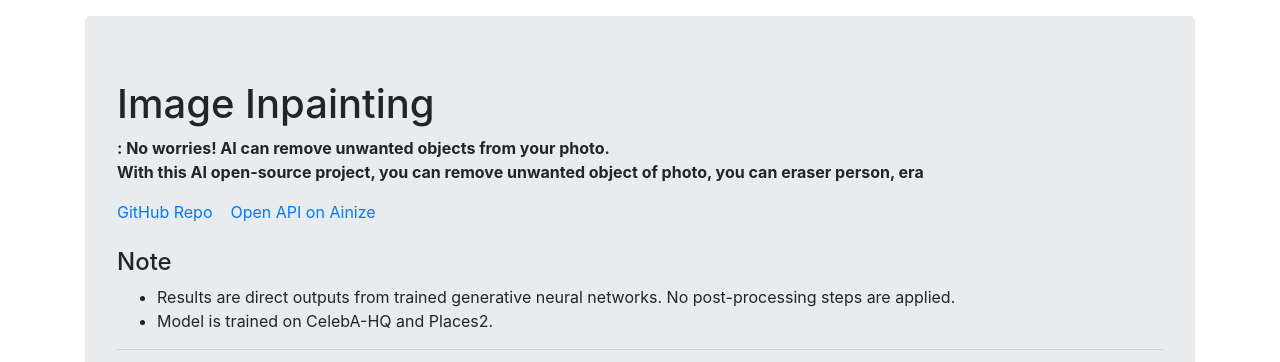
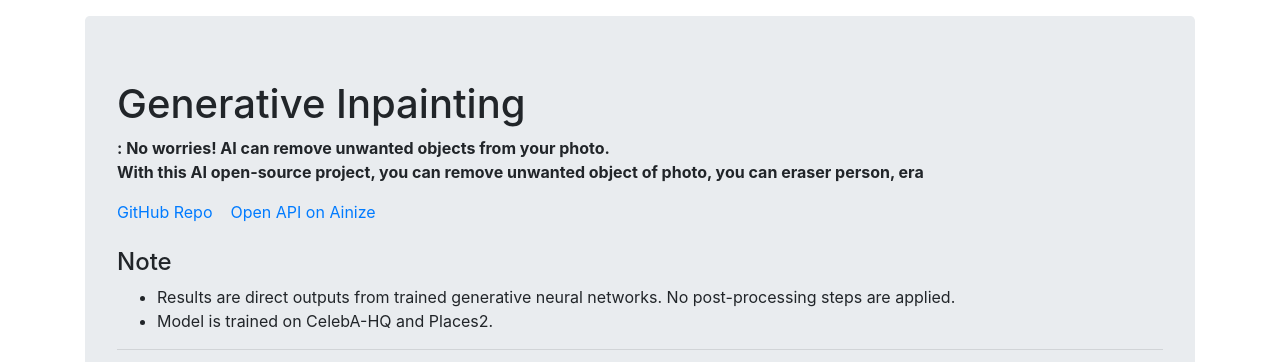
Before and after one commit to JiahuiYu/generative_inpainting, a Flask app: page / in a window 1280 px wide. Shown: the top 362 px of the page. Run offline with Flask 2, Linux system fonts and the light colour scheme; some libraries are stand-ins or nearby versions.

Commit message:
rename title

```diff
--- a/templates/index.html
+++ b/templates/index.html
@@ -55,7 +55,7 @@
                  <!-- Proejct Title -->
                 <div id="title_description">
 
-                    <h1>Image Inpainting</h1>
+                    <h1>Generative Inpainting</h1>
                     <p><b>: No worries! AI can remove unwanted objects from your photo.<br>
                         With this AI open-source project, you can remove unwanted object of photo,
                         you can eraser person, era
@@ -228,7 +228,7 @@
                     document.getElementById("image").onchange = (event) => {
                         var running = document.getElementById("run");
                         var result = document.getElementById("resultImage");
-                        var prevoew = document.getElementById("preview");
+                        var preview = document.getElementById("preview");
                         var status = document.getElementById("statusBox");
                         status.innerHTML = "";
                         if (running.disabled == true ){
```
